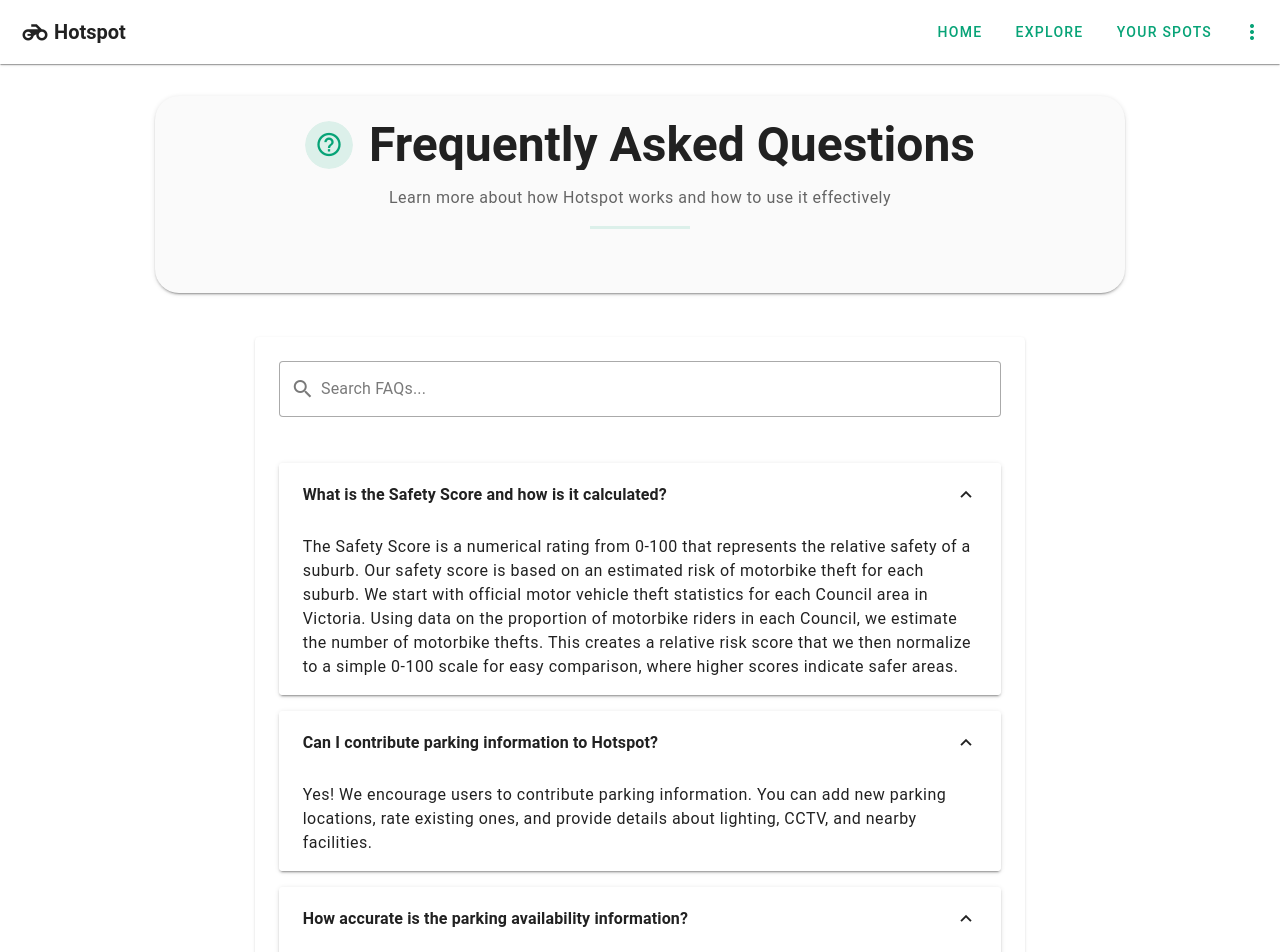
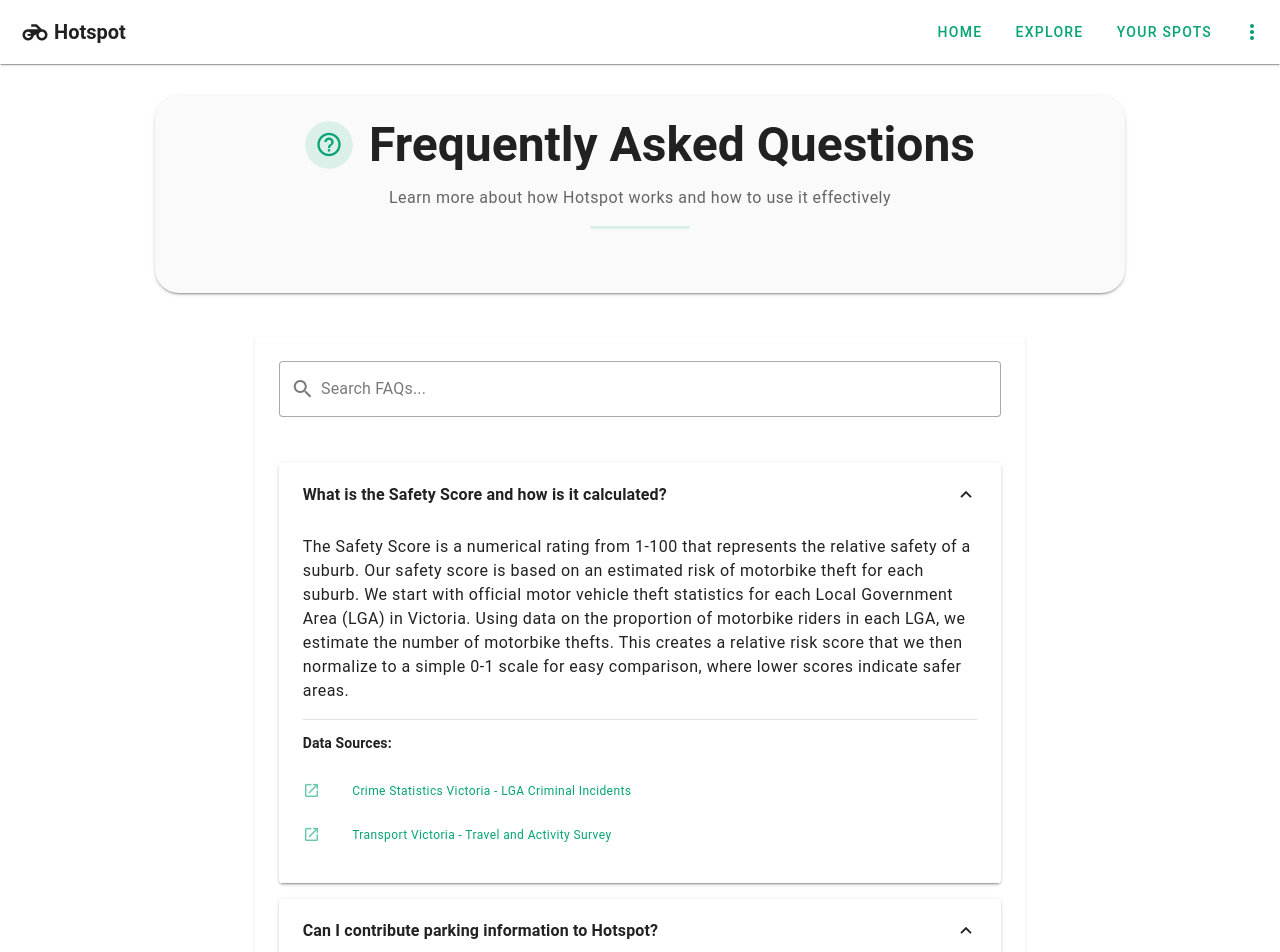
Before and after one commit to michaelmcallister/hotspot, a Vue app in the folder src/web/: page /faq in a window 1280 px wide. Shown: the top 952 px of the page. Built offline with nearby package versions, Linux system fonts and the light colour scheme.

Commit message:
updated FAQ page, and added rotating tips banner

```diff
--- a/src/web/src/components/FAQ.vue
+++ b/src/web/src/components/FAQ.vue
@@ -32,6 +32,27 @@
               </v-expansion-panel-title>
               <v-expansion-panel-text>
                 <div v-html="faq.answer" class="faq-answer text-body-1"></div>
+                <!-- Resources Section -->
+                <div v-if="faq.resources && faq.resources.length > 0" class="mt-4 pt-3 border-t">
+                  <h4 class="text-subtitle-2 font-weight-bold mb-2">Data Sources:</h4>
+                  <v-list density="compact" class="bg-transparent">
+                    <v-list-item
+                      v-for="(resource, idx) in faq.resources"
+                      :key="idx"
+                      :href="resource.link"
+                      target="_blank"
+                      rel="noopener noreferrer"
+                      class="pa-0 mb-1"
+                    >
+                      <template v-slot:prepend>
+                        <v-icon size="small" color="primary">mdi-open-in-new</v-icon>
+                      </template>
+                      <v-list-item-title class="text-caption text-primary">
+                        {{ resource.text }}
+                      </v-list-item-title>
+                    </v-list-item>
+                  </v-list>
+                </div>
               </v-expansion-panel-text>
             </v-expansion-panel>
           </v-expansion-panels>
@@ -86,22 +107,34 @@ interface FAQItem {
   question: string
   answer: string
   category: string
+  resources?: {
+    text: string
+    link: string
+  }[]
 }
 
 const faqItems = ref<FAQItem[]>([
   {
     id: 1,
     question: "What is the Safety Score and how is it calculated?",
-    answer: "The Safety Score is a numerical rating from 0-100 that represents the relative safety of a suburb. Our safety score is based on an estimated risk of motorbike theft for each suburb. We start with official motor vehicle theft statistics for each Council area in Victoria. Using data on the proportion of motorbike riders in each Council, we estimate the number of motorbike thefts. This creates a relative risk score that we then normalize to a simple 0-100 scale for easy comparison, where higher scores indicate safer areas.",
-    category: "safety"
+    answer: "The Safety Score is a numerical rating from 1-100 that represents the relative safety of a suburb. Our safety score is based on an estimated risk of motorbike theft for each suburb. We start with official motor vehicle theft statistics for each Local Government Area (LGA) in Victoria. Using data on the proportion of motorbike riders in each LGA, we estimate the number of motorbike thefts. This creates a relative risk score that we then normalize to a simple 0-1 scale for easy comparison, where lower scores indicate safer areas.",
+    category: "safety",
+    resources: [
+      {
+        text: "Crime Statistics Victoria - LGA Criminal Incidents",
+        link: "https://files.crimestatistics.vic.gov.au/2025-06/Data_Tables_LGA_Criminal_Incidents_Year_Ending_March_2025.xlsx"
+      },
+      {
+        text: "Transport Victoria - Travel and Activity Survey",
+        link: "https://opendata.transport.vic.gov.au/dataset/victorian-integrated-survey-of-travel-and-activity-vista"
+      }
+    ]
   },
-
   {
     id: 2,
     question: "Can I contribute parking information to Hotspot?",
     answer: "Yes! We encourage users to contribute parking information. You can add new parking locations, rate existing ones, and provide details about lighting, CCTV, and nearby facilities.",
-    category: "contribution",
-
+    category: "contribution"
   },
   {
     id: 3,
@@ -112,10 +145,9 @@ const faqItems = ref<FAQItem[]>([
   {
     id: 4,
     question: "What do the different risk levels mean?",
-    answer: "Risk levels are categorized as: <strong>Low Risk</strong> (80-100 safety score), <strong>Medium Risk</strong> (50-79 safety score), and <strong>High Risk</strong> (0-49 safety score). Suburbs within the same Council area often have similar scores because the initial risk calculation is done at the Council level using Victoria-wide crime and road user data. This Council-level score is then applied to all postcodes and suburbs within that Council. The score represents the overall risk level for the broader Council area rather than individual street-level risk.",
+    answer: "Risk levels are categorized as: <strong>Low Risk</strong> (100-75 safety score), <strong>Medium Risk</strong> (75-50 safety score), and <strong>High Risk</strong> (49-1 safety score). Suburbs within the same Council area often have similar scores because the initial risk calculation is done at the Council level using Victoria-wide crime and road user data. This Council-level score is then applied to all postcodes and suburbs within that Council. The score represents the overall risk level for the broader Council area rather than individual street-level risk.",
     category: "safety"
   },
-
   {
     id: 5,
     question: "How can I report incorrect information?",
```
